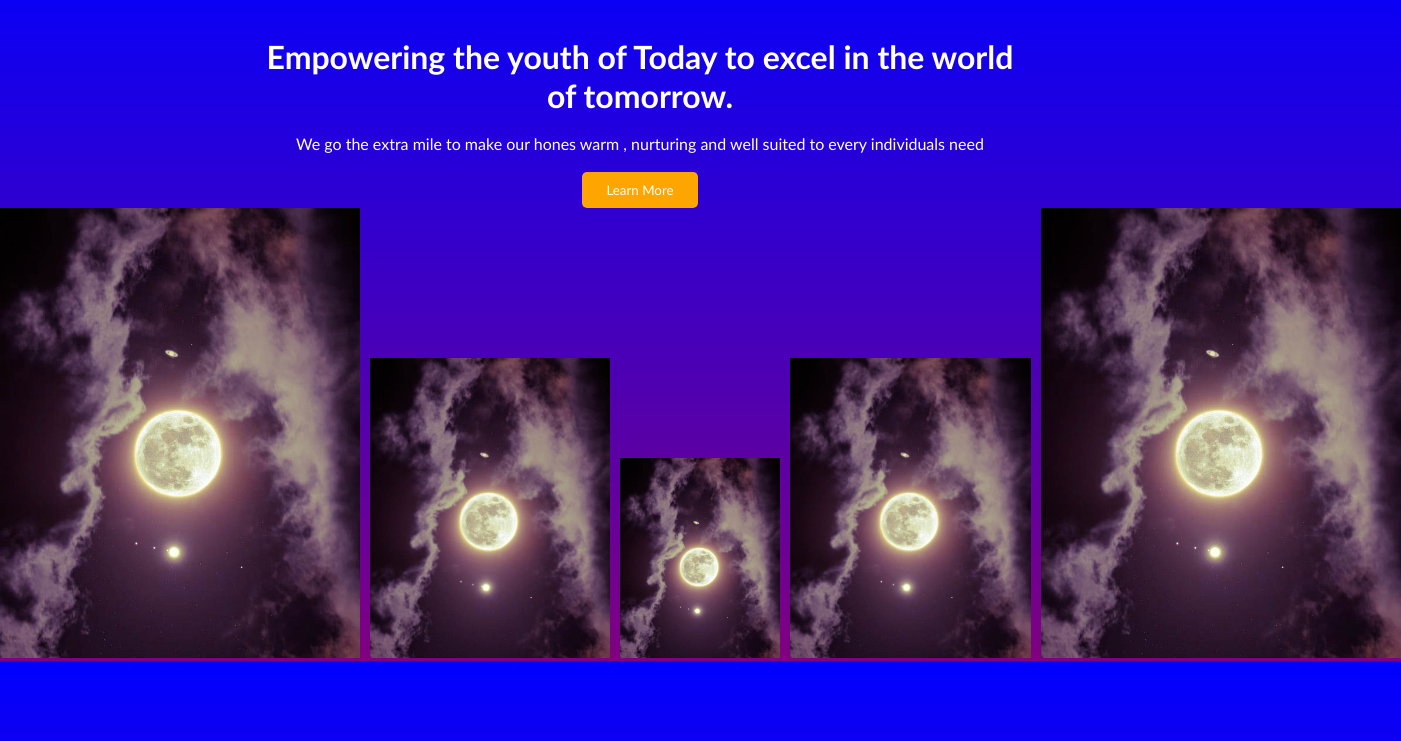
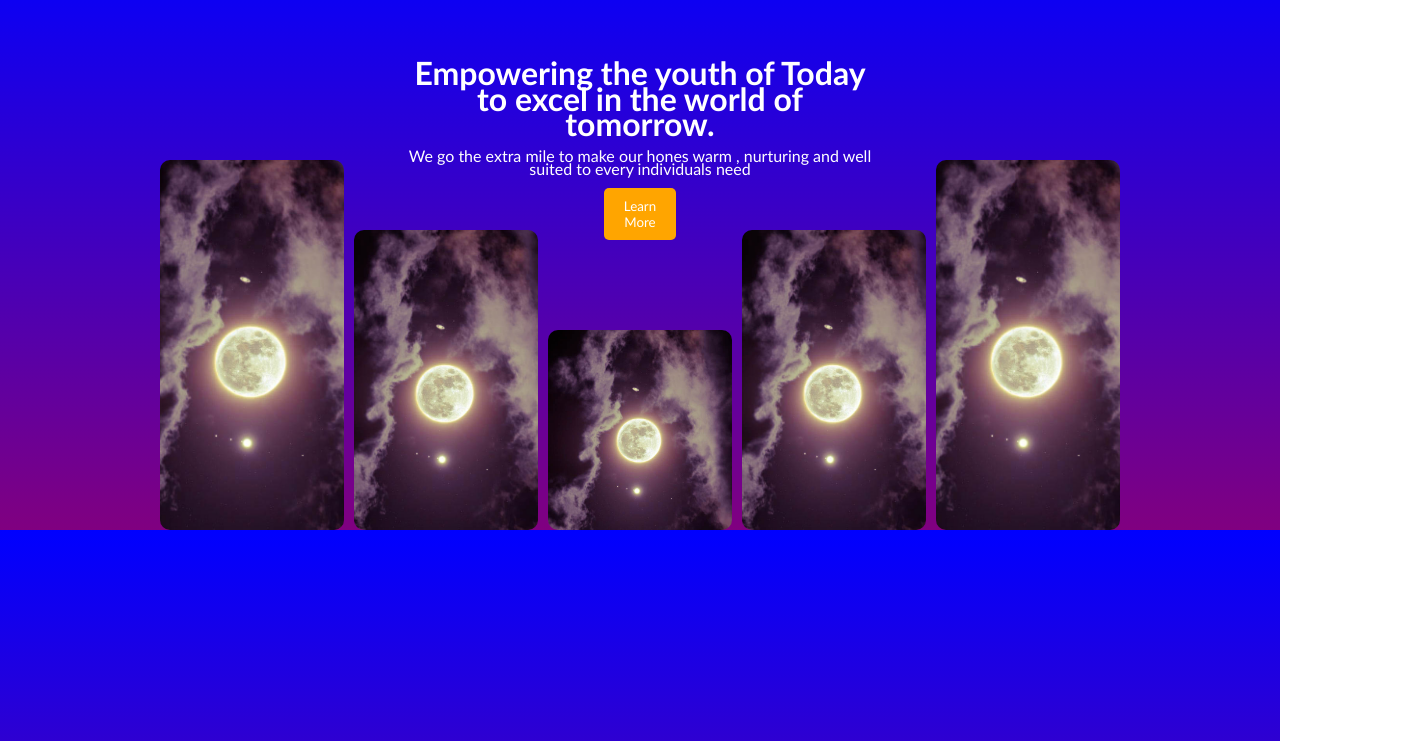
Before and after one commit to raeeceip/Web-Design--Animation, a plain HTML site: page index.html in a window 1280 px wide. Shown: the part 59-800 px from the top of the page, 1401 px wide, since content can reach past the window. Drawn offline with Linux system fonts and the light colour scheme.

Commit message:
Fixed problem with overlap and coulmn height

```diff
--- a/index.html
+++ b/index.html
@@ -52,21 +52,21 @@
 				</p>
 			</div>
 			<div class="images">
-				<td class="col">
+				<div class="col">
 					<img src="./IMG_20201230_155509.jpg" alt="Image1" id="image1" />
-				</td>
-				<td class="col">
+				</div>
+				<div class="col">
 					<img src="./IMG_20201230_155509.jpg" alt="Image2" id="image2" />
-				</td>
-				<td class="col">
+				</div>
+				<div class="col">
 					<img src="./IMG_20201230_155509.jpg" alt="Image3" id="image3" />
-				</td>
-				<td class="col">
+				</div>
+				<div class="col">
 					<img src="./IMG_20201230_155509.jpg" alt="Image4" id="image4" />
-				</td>
-				<td class="col">
+				</div>
+				<div class="col">
 					<img src="./IMG_20201230_155509.jpg" alt="Image5" id="image5" />
-				</td>
+				</div>
 			</div>
 		</main>
 	</body>
--- a/styles.css
+++ b/styles.css
@@ -2,14 +2,19 @@
 	box-sizing: border-box;
 	margin: 0;
 	padding: 0;
+
 	text-decoration: none;
 	list-style: none;
 	color: white;
+
 	font-family: "Trebuchet MS";
 }
 body {
 	background-image: linear-gradient(180deg, blue, purple);
-	width: 100%;
+	justify-content: center;
+	max-width: 100%;
+	border-radius: 10px;
+	overflow: hidden;
 }
 #logo {
 	display: flex;
@@ -32,12 +37,14 @@ nav {
 	display: flex;
 	justify-content: space-evenly;
 	margin: 10px;
+	max-width: 100%;
+	max-height: 100%;
 	visibility: hidden;
 	animation: move-down 1s ease-in-out;
 	animation-fill-mode: forwards;
 }
 .btn1 {
-	background-color: orangered !important;
+	background-color: orangered;
 	padding: 10px;
 	border-radius: 5px;
 	border: none;
@@ -55,27 +62,37 @@ li {
 	margin: 10px;
 }
 main {
-	display: inline-block;
+	display: grid;
+	grid-template-columns: repeat(6, 1fr);
+	grid-template-rows: repeat(2, 1fr);
 	justify-self: center;
 	align-items: center;
-	width: 100%;
+	max-width: 100%;
+	max-height: 100%;
 	bottom: 0px;
+	justify-content: space-between;
 }
 
 .paragraph {
+	grid-column: 1/9;
+	grid-row: 1/2;
 	text-align: center;
-	width: 60%;
-	margin: 20px 20px 0px 20%;
+	width: 50%;
+	line-height: 0.8;
+	margin: 10px 20px 0px 25%;
 	visibility: hidden;
 	animation: move-down 1s ease-in-out;
 	animation-fill-mode: forwards;
 	bottom: 0;
 }
 .images {
-	display: inline-flex;
-	align-items: baseline;
+	display: grid;
+	grid-row: 2/2;
+	width: 100%;
+	grid-column: 1/7;
+
 	gap: 10px;
-	width: 100%;
+	bottom: 0;
 }
 @keyframes move-up {
 	0% {
@@ -87,15 +104,24 @@ main {
 		visibility: visible;
 	}
 }
-.images img {
-	float: right;
+.col {
+	position: relative;
 	width: 100%;
-
+	grid-row: 2/2;
+	margin-top: 15.4rem;
+	gap: 10px;
+}
+.col img {
+	position: absolute;
+	bottom: 0;
+	object-fit: cover;
+	width: 100%;
+	height: 100%;
+	border-radius: 10px;
 	animation: move-up 1s ease-in-out;
 }
-
 #image1 {
-	height: 450px;
+	height: 370px;
 }
 #image2 {
 	height: 300px;
@@ -107,5 +133,5 @@ main {
 	height: 300px;
 }
 #image5 {
-	height: 450px;
+	height: 370px;
 }
```
